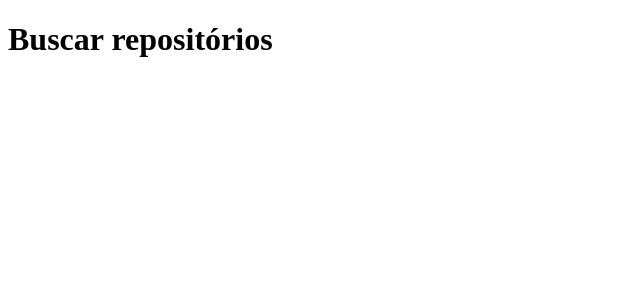
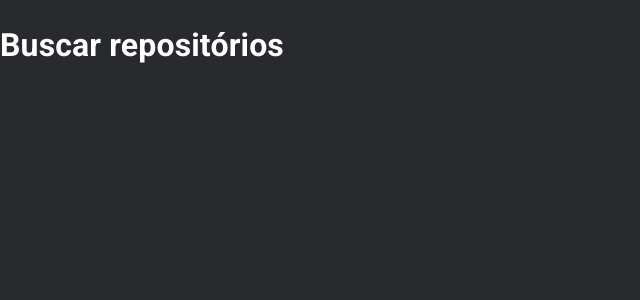
Before and after one commit to Rogerio-Lacerda/buscarRepositorios, a React (Vite) app: page / in a window 1280 px wide. Shown: the top 300 px of the page, without its empty margins (0-640 px from the left). Built offline with nearby package versions, Linux system fonts and the light colour scheme.

Commit message:
Criando tema e já adicionando ele de forma global no App, e também utilizando componente CssBaseline para redefinir alguns estilos padrões.

```diff
--- a/src/App.jsx
+++ b/src/App.jsx
@@ -1,7 +1,14 @@
+import { ThemeProvider } from '@emotion/react';
+import { theme } from './theme/theme';
+import { CssBaseline } from '@mui/material';
+
 function App() {
   return (
     <>
-      <h1>Buscar repositórios</h1>
+      <ThemeProvider theme={theme}>
+        <CssBaseline />
+        <h1>Buscar repositórios</h1>
+      </ThemeProvider>
     </>
   );
 }
--- /dev/null
+++ b/src/theme/theme.js
@@ -0,0 +1,21 @@
+import { createTheme } from '@mui/material';
+
+export const theme = createTheme({
+  palette: {
+    primary: {
+      main: '#913af3',
+      dark: '#7f18f3',
+      light: '#a65ff2',
+      contrastText: '#fff',
+    },
+    background: {
+      default: '#292a2e',
+      paper: '#292a2e',
+    },
+  },
+  typography: {
+    allVariants: {
+      color: '#fff',
+    },
+  },
+});
```
